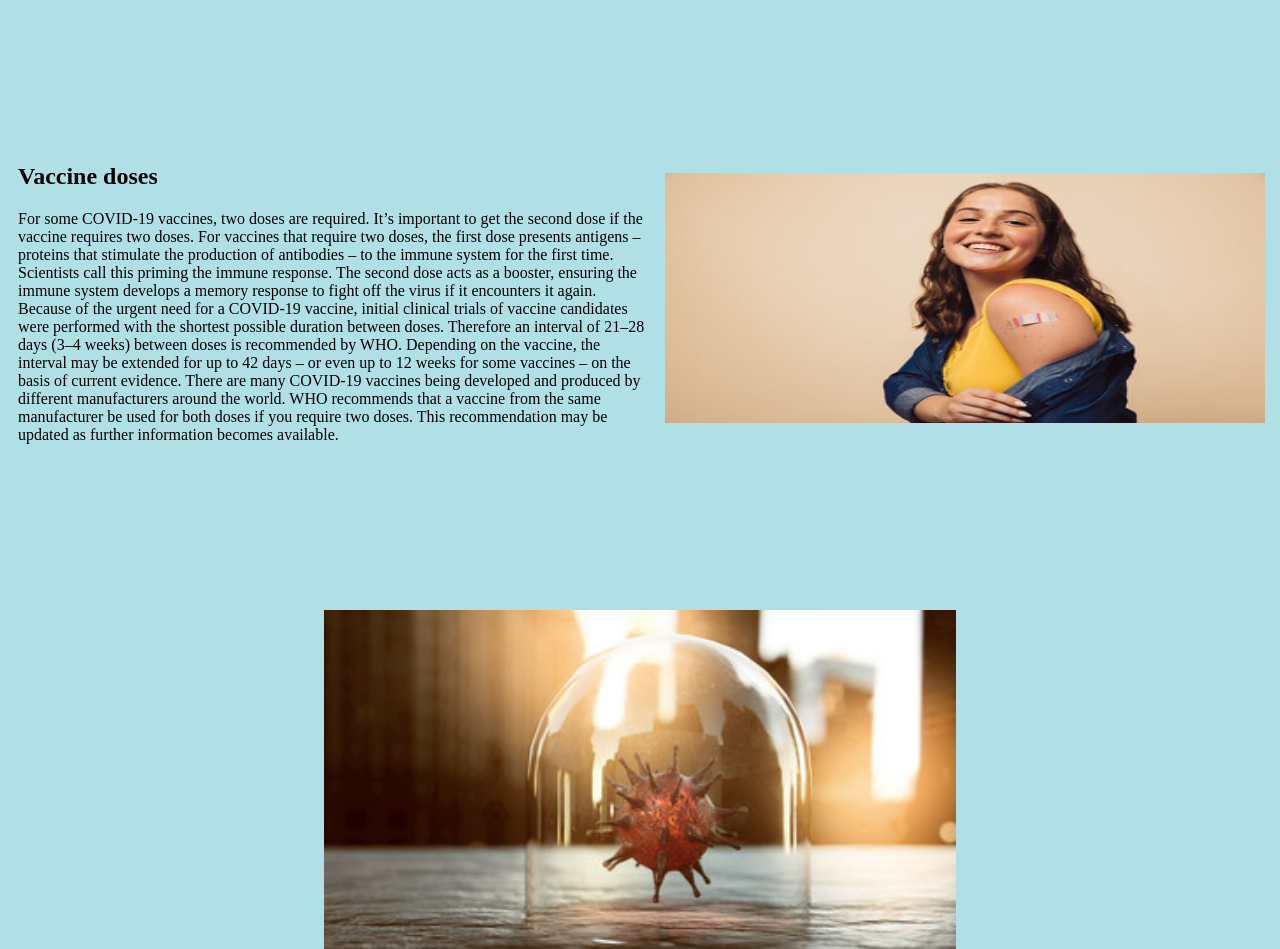
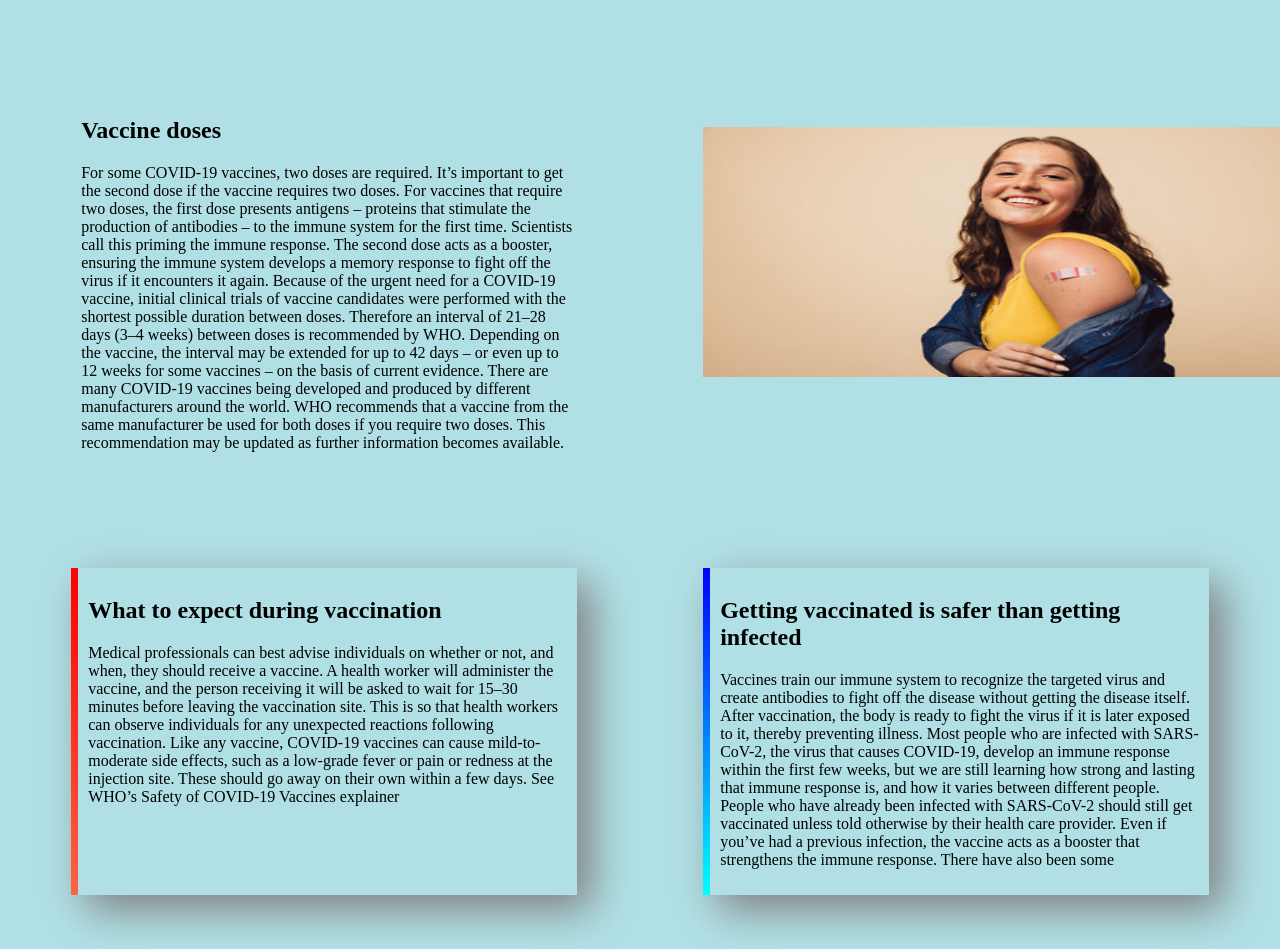
Before and after one commit to nasiruddin14/my-portfolio2, a plain HTML site: page index.html in a window 1280 px wide. Shown: the part 1202-2151 px from the top of the page. Drawn offline with Linux system fonts and the light colour scheme.

Commit message:
last-commit

```diff
--- a/index.html
+++ b/index.html
@@ -65,7 +65,27 @@
             </div>
 
     </section>
+    <section class="flex">
+        <div id="grad1" class="box" class="half">
+            <h1>What to expect during vaccination</h1>
+            <p>Medical professionals can best advise individuals on whether or not, and when, they should receive a vaccine. A health worker will administer the vaccine, and the person receiving it will be asked to wait for 15–30 minutes before leaving the vaccination site. This is so that health workers can observe individuals for any unexpected reactions following vaccination.
+
+                Like any vaccine, COVID-19 vaccines can cause mild-to-moderate side effects, such as a low-grade fever or pain or redness at the injection site. These should go away on their own within a few days. See WHO’s Safety of COVID-19 Vaccines explainer</p>
+        </div>
+        <div id="grad2" class="box" class="half">
+            <h1>Getting vaccinated is safer than getting infected</h1>
+            <p>Vaccines train our immune system to recognize the targeted virus and create antibodies to fight off the disease without getting the disease itself. After vaccination, the body is ready to fight the virus if it is later exposed to it, thereby preventing illness.
+
+                Most people who are infected with SARS-CoV-2, the virus that causes COVID-19, develop an immune response within the first few weeks, but we are still learning how strong and lasting that immune response is, and how it varies between different people.
+
+                People who have already been infected with SARS-CoV-2 should still get vaccinated unless told otherwise by their health care provider. Even if you’ve had a previous infection, the vaccine acts as a booster that strengthens the immune response. There have also been some</p>
+        </div>
+    </section>
     <img class="centre" src="image/ppic5.jpg" alt="safe" style="width: 50%;">
+    <footer>
+        <p>© Peter Parker 2023, a Programming Hero initiative.</p>
+    </footer>
+
 
 </body>
 </html>
--- a/style.css
+++ b/style.css
@@ -11,20 +11,20 @@ body{
 }
 .flex{
     display: flex;
-    margin-bottom: 150px;
+    margin-bottom: 100px;
 }
 .half{
-    width: 50%;
+    width: 40%;
+    margin-left: 5%;
+    margin-right: 5%;
 }
 
 #pp2{
     width: 600px;
     height: 250px;
-    margin-left: 20px;
 }
 .pp3{
     margin-top: 30px;
-    margin-left: 20px;
 }
 #doses{
     padding-left: 10px;
@@ -34,4 +34,26 @@ body{
     margin-left: auto;
     margin-right: auto;
     margin-bottom: 50px;
+    width: 650px;
+    height: 300px;
 }
+.box{
+    padding: 10px;
+    box-shadow: 15px 15px 40px gray;
+    width: 40%;
+    margin-left: 5%;
+    margin-right: 5%;
+}
+#grad1{
+    border-left: 7px solid;
+    border-image: linear-gradient( red, tomato);
+    border-image-slice:  1;
+}
+#grad2{
+    border-left: 7px solid;
+    border-image: linear-gradient( blue, cyan);
+    border-image-slice:  1;
+}
+footer{
+    text-align: center;
+}
```
